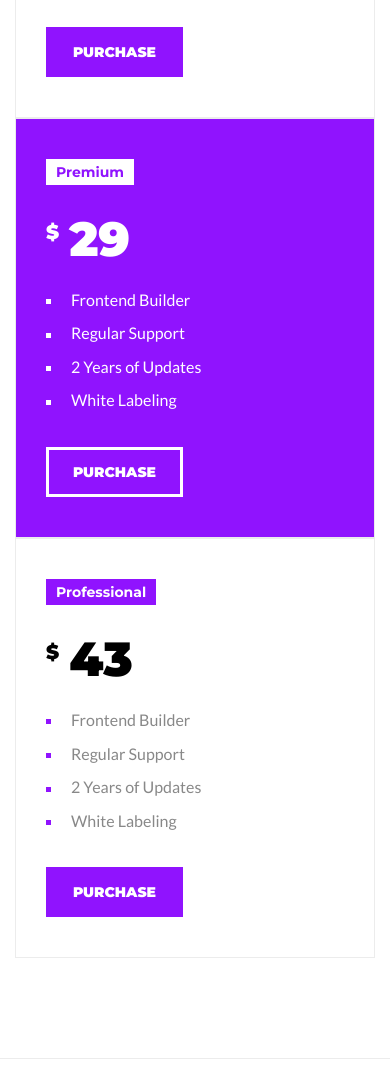
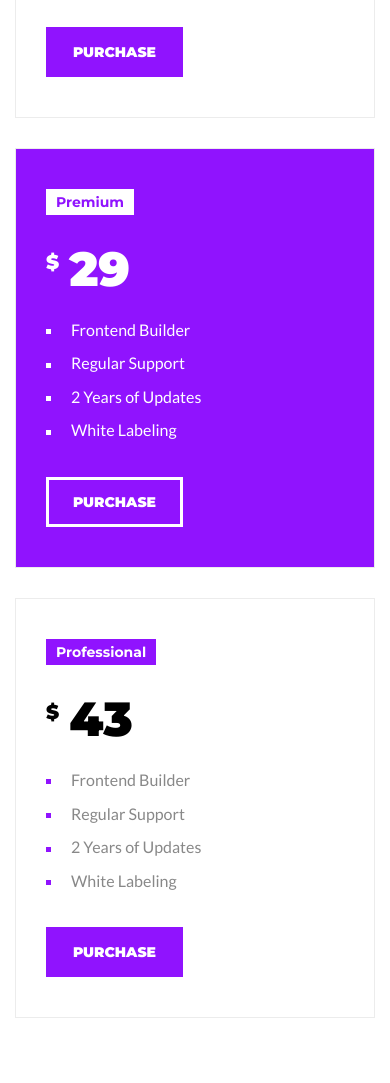
Before and after one commit to ngdinhan/cv-tail, a website built with Vite: page index.html in a window 390 px wide. Shown: the part 8637-9720 px from the top of the page. Built offline with nearby package versions, Linux system fonts and the light colour scheme; a script that the page names is missing.

Commit message:
first-commit

```diff
--- a/index.html
+++ b/index.html
@@ -421,7 +421,7 @@
                     <h2 class="text-3xl font-black m-0 font-Montserrat uppercase mb-100">Prices</h2>
                     <div class="grid grid-cols-1 md:grid-cols-3">
 
-                        <div class="border-1 border-solid border-regal-gr-w py-40 px-30 lg:py-40 lg:px-70">
+                        <div class="prices-item border-1 border-solid border-regal-gr-w py-40 px-30 lg:py-40 lg:px-70">
                             <span class="text-regal-white font-Montserrat text-sm font-bold inline-block bg-regal-purple py-3 px-10">Regular</span>
                             <h3 class="text-5xl font-black font-Montserrat mt-30 mx-0 my-20"><em class="not-italic text-xl mr-10 align-super">$</em>14</h3>
                             <ul class="list-none mb-0">
@@ -435,7 +435,7 @@
                             </div>
                         </div>
 
-                        <div class="border-1 border-solid border-regal-gr-w bg-regal-purple py-40 px-30 lg:py-40 lg:px-70">
+                        <div class="prices-item border-1 border-solid border-regal-gr-w bg-regal-purple py-40 px-30 lg:py-40 lg:px-70">
                             <span class="text-regal-purple font-Montserrat text-sm font-bold inline-block bg-regal-white py-3 px-10">Premium</span>
                             <h3 class="text-5xl text-regal-white font-black font-Montserrat mt-30 mx-0 my-20"><em class="not-italic text-regal-white text-xl mr-10 align-super">$</em>29</h3>
                             <ul class="list-none mb-0">
@@ -449,7 +449,7 @@
                             </div>
                         </div>
 
-                        <div class="border-1 border-solid border-regal-gr-w py-40 px-30 lg:py-40 lg:px-70">
+                        <div class="prices-item border-1 border-solid border-regal-gr-w py-40 px-30 lg:py-40 lg:px-70">
                             <span class="text-regal-white font-Montserrat text-sm font-bold inline-block bg-regal-purple py-3 px-10">Professional</span>
                             <h3 class="text-5xl font-black font-Montserrat mt-30 mx-0 my-20"><em class="not-italic text-xl mr-10 align-super">$</em>43</h3>
                             <ul class="list-none mb-0">
--- a/src/input.css
+++ b/src/input.css
@@ -286,6 +286,9 @@
         .blogs-info{
             flex-direction:column;
         }
+        .prices-item{
+            margin-bottom:30px;
+        }
     }
     /* custom button end */
 }
```
Also changed, not shown: build/css/style.css.
